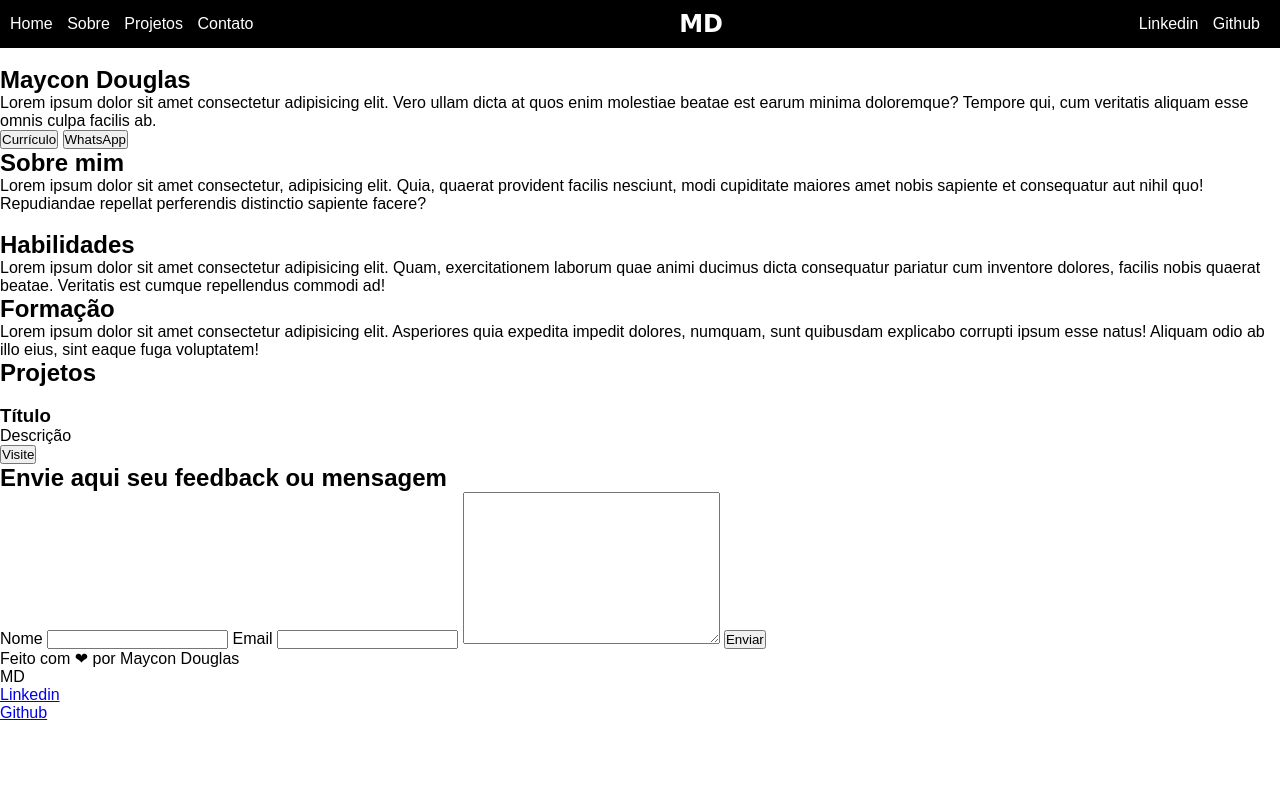
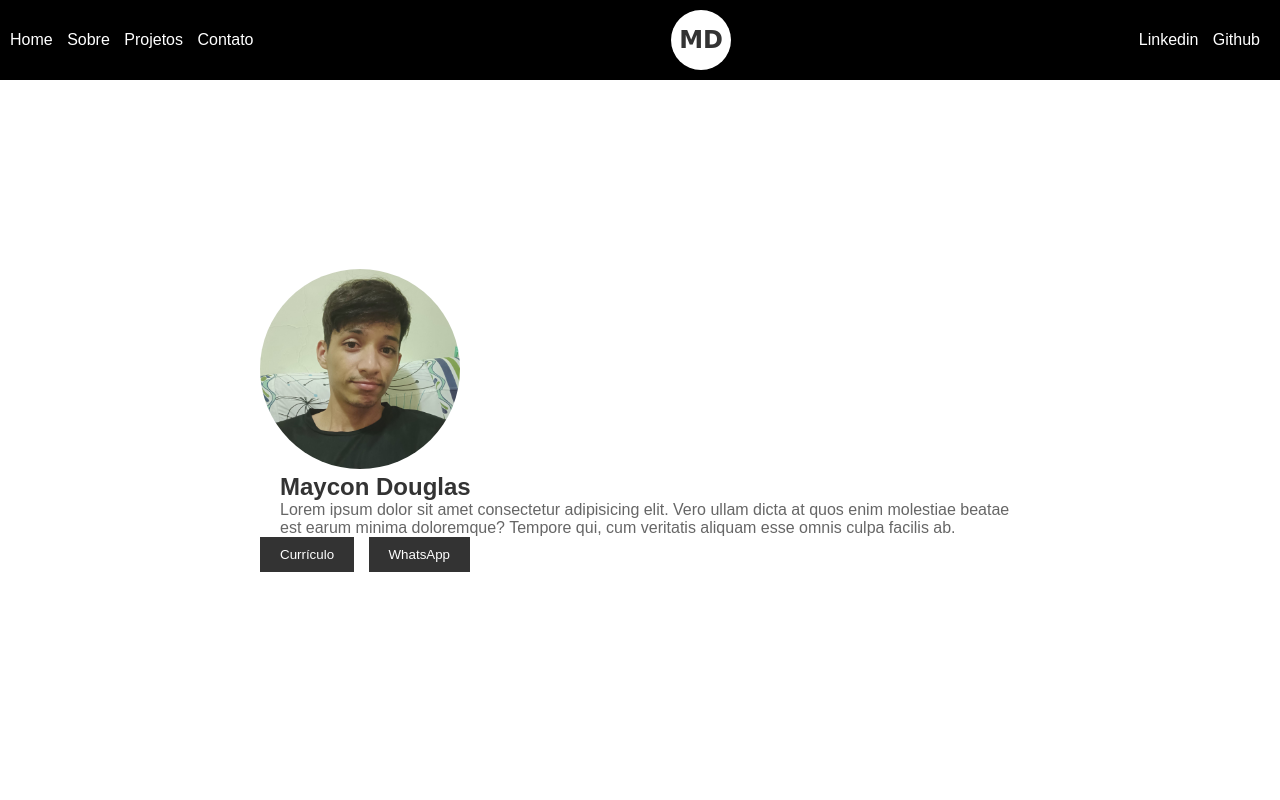
Before and after one commit to dualsgo/01-projeto-individual, a plain HTML site: page index.html in a window 1280 px wide. Shown: the top 800 px of the page. Drawn offline with nearby package versions, Linux system fonts and the light colour scheme.

Commit message:
Estruturando a página, corrigindo header e footer

```diff
--- a/assets/css/style.css
+++ b/assets/css/style.css
@@ -1,3 +1,14 @@
+:root {
+  --primary-color: #000; /* Cor primária */
+  --secondary-color: #fff; /* Cor secundária */
+  --accent-color: #ff0000; /* Cor de destaque */
+  --text-color: #333; /* Cor do texto principal */
+  --text-secondary-color: #666; /* Cor do texto secundário */
+  --button-bg-color: #333; /* Cor de fundo do botão */
+  --button-text-color: #fff; /* Cor do texto do botão */
+  --button-hover-bg-color: #555; /* Cor de fundo do botão ao passar o mouse */
+}
+
 /* Reset CSS */
 * {
   margin: 0;
@@ -13,12 +24,17 @@
 
 /* Navegação */
 header nav {
-  background-color: #000;
+  background-color: var(--primary-color);
   padding: 10px;
   display: flex;
   justify-content: space-between;
   align-items: center;
-  height: 100%;
+  height: 80px; /* Altura do menu */
+  position: fixed; /* Fixa o menu na parte superior */
+  top: 0; /* Posiciona o menu no topo */
+  left: 0; /* Posiciona o menu no canto esquerdo */
+  right: 0; /* Posiciona o menu no canto direito */
+  z-index: 999; /* Define uma camada superior para o menu */
 }
 
 /* Lista de menu */
@@ -38,18 +54,18 @@ header nav {
 .menu li a,
 .social li a {
   text-decoration: none;
-  color: #fff;
+  color: var(--secondary-color);
 }
 
 .menu li a:hover,
 .logo a:hover,
 .social li a:hover {
-  color: #fff;
+  color: var(--secondary-color);
 }
 
 .social li a {
   text-decoration: none;
-  color: #fff;
+  color: var(--secondary-color);
   font-size: 16px;
 }
 
@@ -59,17 +75,23 @@ header nav {
 
 /* Logo */
 .logo {
-  text-align: center;
-  height: 100%;
+  display: flex;
+  align-items: center;
+  justify-content: center;
+  height: 60px; /* Ajuste a altura desejada */
+  width: 60px; /* Ajuste a largura desejada */
+  border-radius: 50%;
+  background-color: var(--secondary-color);
 }
 
 .logo a {
   text-decoration: none;
-  color: #fff;
+  color: var(--text-color);
   font-size: 24px;
   font-weight: bold;
   font-family: "Caveat", cursive;
 }
+
 /* Animações Hover */
 .menu li a,
 .logo a,
@@ -80,5 +102,181 @@ header nav {
 .menu li a:hover,
 .logo a:hover,
 .social li a:hover {
-  color: #2ecc71;
+  color: var(--accent-color);
 }
+
+/* Estilos gerais */
+.container {
+  max-width: 800px;
+  margin: 0 auto;
+  padding: 20px;
+}
+
+.section {
+  margin-bottom: 40px;
+  display: flex;
+  flex-direction: column;
+  justify-content: center;
+  height: 100vh; /* Define a altura da seção como 100% da altura da janela */
+}
+
+h1,
+h2,
+h3 {
+  color: var(--text-color);
+}
+
+p {
+  color: var(--text-secondary-color);
+}
+
+button {
+  background-color: var(--button-bg-color);
+  color: var(--button-text-color);
+  border: none;
+  padding: 10px 20px;
+  margin-right: 10px;
+  cursor: pointer;
+}
+
+button:hover {
+  background-color: var(--button-hover-bg-color);
+}
+
+/* Estilos para a seção home */
+.imagemperfil img {
+  max-width: 200px;
+  border-radius: 50%;
+}
+
+.apresentação {
+  margin-left: 20px;
+}
+
+/* Estilos para a seção sobre */
+.sobremim {
+  margin-bottom: 20px;
+}
+
+.perfil img {
+  max-width: 300px;
+}
+
+/* Estilos para a seção projetos */
+.projetos {
+  display: flex;
+  flex-wrap: wrap;
+}
+
+.cards {
+  width: 100%;
+  display: flex;
+  align-items: center;
+  margin-bottom: 20px;
+  box-shadow: 0 0 5px rgba(0, 0, 0, 0.1);
+  transition: box-shadow 0.3s ease;
+}
+
+.cards:hover {
+  box-shadow: 0 0 10px rgba(0, 0, 0, 0.3);
+}
+
+.card-imagem img {
+  max-width: 100%;
+}
+
+.card-texto {
+  padding: 20px;
+}
+
+.card-1 {
+  margin-bottom: 10px;
+}
+
+.card-2 {
+  display: flex;
+  align-items: center;
+}
+
+.card-2 img {
+  width: 20px;
+  margin-right: 5px;
+}
+
+/* Estilos para a seção contato */
+form {
+  display: flex;
+  flex-direction: column;
+}
+
+label {
+  margin-bottom: 5px;
+}
+
+input,
+textarea {
+  padding: 10px;
+  margin-bottom: 10px;
+  border: 1px solid #ccc;
+  border-radius: 4px;
+}
+
+button[type="submit"] {
+  background-color: var(--button-bg-color);
+  color: var(--button-text-color);
+  border: none;
+  padding: 10px 20px;
+  cursor: pointer;
+}
+
+button[type="submit"]:hover {
+  background-color: var(--button-hover-bg-color);
+}
+
+/* Footer */
+footer {
+  background-color: var(--primary-color);
+  padding: 10px;
+  display: flex;
+  justify-content: space-between;
+  align-items: center;
+}
+
+.texto-footer span {
+  color: var(--accent-color);
+}
+
+.logo-footer {
+  text-align: center;
+  height: 100%;
+  border-radius: 50%;
+  background-color: var(--secondary-color);
+  padding: 10px;
+}
+
+.logo-footer a {
+  text-decoration: none;
+  color: var(--text-color);
+  font-size: 24px;
+  font-weight: bold;
+}
+
+.social-footer ul {
+  list-style-type: none;
+  margin: 0;
+  padding: 0;
+}
+
+.social-footer li {
+  display: inline;
+  margin-right: 10px;
+}
+
+.social-footer a {
+  text-decoration: none;
+  color: var(--secondary-color);
+}
+
+.social-footer a:hover {
+  color: #ccc;
+}
--- /dev/null
+++ b/assets/scripts/script.js
@@ -0,0 +1,16 @@
+$(document).ready(function () {
+  // Handler para os links do menu
+  $('a[href^="#"]').click(function (e) {
+    e.preventDefault();
+
+    var target = $(this).attr("href");
+    var offset = $(target).offset().top;
+
+    $("html, body").animate(
+      {
+        scrollTop: offset,
+      },
+      500
+    );
+  });
+});
--- a/index.html
+++ b/index.html
@@ -39,7 +39,7 @@
     <!-- Seção home - para a imagem e uma frase de apesentação com botões d e downloado do currículo e redirecionamento para whatsapp -->
     <section id="home" class="section">
         <!-- div para a imagem do lado esquerdo -->
-        <div class="imagemperfil"><img src="" alt=""></div>
+        <div class="imagemperfil"><img src="/assets/images/foto-perfil.jpg" alt=""></div>
         <!-- div para os textos do lado direito -->
         <div class="apresentação">
             <h1>Maycon Douglas</h1>
@@ -136,9 +136,24 @@
         </ul>
     </div>
 </footer>
+<!-- Scripts -->
+<script src="https://code.jquery.com/jquery-3.6.0.min.js">
+    $(document).ready(function () {
+        // Handler para os links do menu
+        $('a[href^="#"]').click(function (e) {
+            e.preventDefault();
 
-<body>
+            var target = $(this).attr('href');
+            var offset = $(target).offset().top;
 
+            $('html, body').animate({
+                scrollTop: offset
+            }, 500);
+        });
+    });
+
+</script>
+<script src="/assets/scripts/script.js"></script>
 </body>
 
 </html>
```
